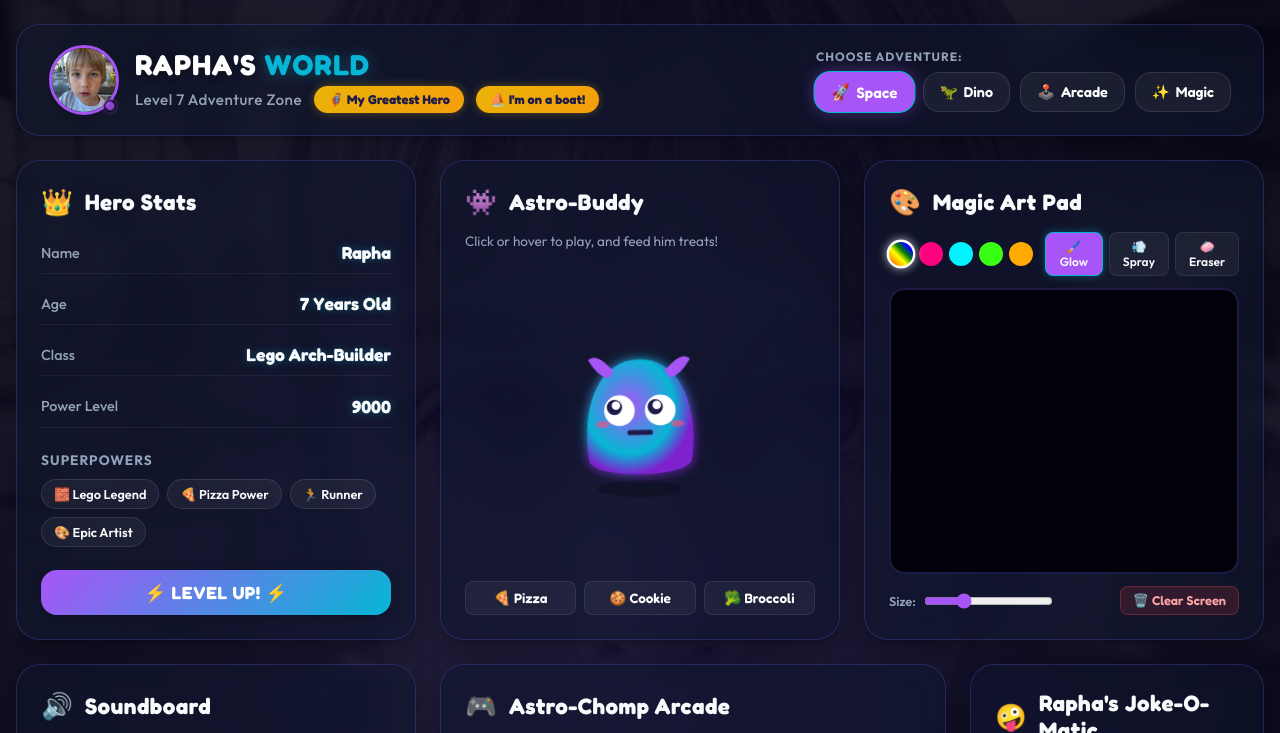
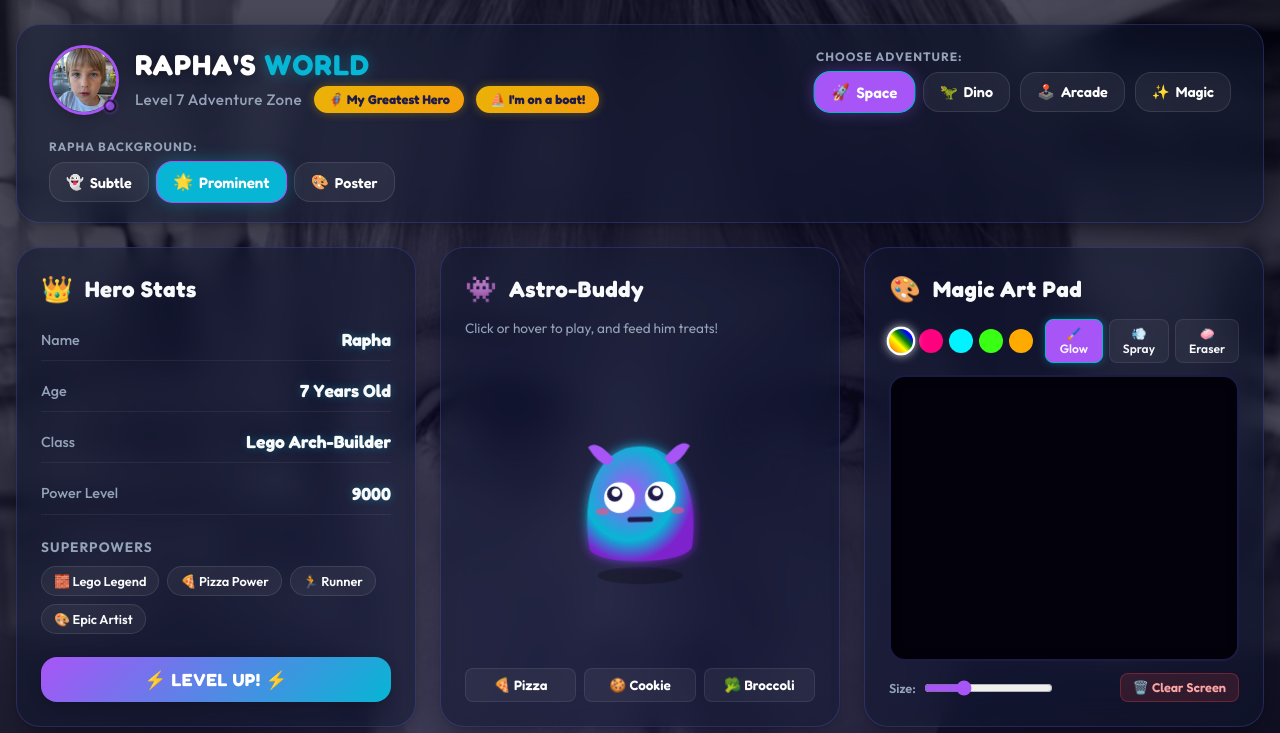
Before and after one commit to dmeburk/raphas-world, a website built with Vite: page index.html in a window 1280 px wide. Both pictures are taken after a click on the button "Space Theme". Shown: the top 733 px of the page. Built offline with nearby package versions, Linux system fonts and the light colour scheme.

Commit message:
feat: make Rapha's portrait highly prominent with interactive background style controller

```diff
--- a/index.html
+++ b/index.html
@@ -10,7 +10,7 @@
     <link rel="preconnect" href="https://fonts.gstatic.com" crossorigin>
     <link href="https://fonts.googleapis.com/css2?family=Fredoka:wght@300..700&family=Outfit:wght@100..900&display=swap" rel="stylesheet">
   </head>
-  <body class="theme-space">
+  <body class="theme-space" data-bg="vibrant">
     <!-- Background Canvas for Particles, Cursor Trails, and Special Effects -->
     <canvas id="global-particles"></canvas>
 
@@ -50,6 +50,22 @@
             </button>
             <button class="theme-btn" data-theme="magic" aria-label="Magic Theme">
               <span class="icon">✨</span> Magic
+            </button>
+          </div>
+        </div>
+
+        <!-- Interactive Background Prominence Control -->
+        <div class="bg-dashboard">
+          <span class="control-label">RAPHA BACKGROUND:</span>
+          <div class="bg-buttons">
+            <button class="bg-btn" data-bg="subtle" title="Subtle Watermark">
+              <span class="icon">👻</span> Subtle
+            </button>
+            <button class="bg-btn active" data-bg="vibrant" title="Thematic Glow">
+              <span class="icon">🌟</span> Prominent
+            </button>
+            <button class="bg-btn" data-bg="full" title="Full Color Poster">
+              <span class="icon">🎨</span> Poster
             </button>
           </div>
         </div>
--- a/src/main.js
+++ b/src/main.js
@@ -230,6 +230,31 @@ themeButtons.forEach(btn => {
 
     // Explode theme specific particles across center
     spawnThemeExplosion();
+  });
+});
+
+
+// --- BACKGROUND PROMINENCE CONTROLLER ---
+const bgButtons = document.querySelectorAll('.bg-btn');
+
+bgButtons.forEach(btn => {
+  btn.addEventListener('click', () => {
+    const targetBg = btn.getAttribute('data-bg');
+
+    // Update active UI classes
+    bgButtons.forEach(b => b.classList.remove('active'));
+    btn.classList.add('active');
+
+    // Update data attribute on body
+    document.body.setAttribute('data-bg', targetBg);
+
+    // Trigger fun synth sound
+    playSynthSound('coin');
+
+    // Emit a small burst of particles for awesome dynamic feedback
+    if (typeof spawnThemeExplosion === 'function') {
+      spawnThemeExplosion();
+    }
   });
 });
 
--- a/src/style.css
+++ b/src/style.css
@@ -23,6 +23,7 @@
 .theme-space {
   --color-bg: #060613;
   --color-surface: rgba(15, 23, 42, 0.55);
+  --color-surface-opaque: rgba(10, 15, 30, 0.85);
   --color-border: rgba(99, 102, 241, 0.25);
   --color-border-hover: rgba(99, 102, 241, 0.5);
   --color-primary: #a855f7; /* Purple */
@@ -40,6 +41,7 @@
 .theme-dino {
   --color-bg: #07150a;
   --color-surface: rgba(13, 27, 18, 0.65);
+  --color-surface-opaque: rgba(8, 18, 12, 0.88);
   --color-border: rgba(132, 204, 22, 0.25);
   --color-border-hover: rgba(132, 204, 22, 0.5);
   --color-primary: #84cc16; /* Lime */
@@ -57,6 +59,7 @@
 .theme-arcade {
   --color-bg: #030303;
   --color-surface: rgba(12, 12, 16, 0.7);
+  --color-surface-opaque: rgba(8, 8, 10, 0.9);
   --color-border: rgba(236, 72, 153, 0.4);
   --color-border-hover: rgba(236, 72, 153, 0.7);
   --color-primary: #ec4899; /* Neon Pink */
@@ -74,6 +77,7 @@
 .theme-magic {
   --color-bg: #0f0b1e;
   --color-surface: rgba(30, 18, 46, 0.6);
+  --color-surface-opaque: rgba(20, 12, 32, 0.85);
   --color-border: rgba(244, 114, 182, 0.3);
   --color-border-hover: rgba(244, 114, 182, 0.6);
   --color-primary: #f472b6; /* Pixie Pink */
@@ -130,7 +134,7 @@ body.theme-arcade::after {
   pointer-events: none;
 }
 
-/* Full-page subtle watermark background photo of Rapha */
+/* Full-page background photo of Rapha */
 .background-watermark {
   position: fixed;
   top: 0;
@@ -141,12 +145,42 @@ body.theme-arcade::after {
   background-size: cover;
   background-position: center 30%; /* Focus on his face */
   background-repeat: no-repeat;
-  opacity: 0.08; /* Extremely subtle watermark so text is 100% readable */
   z-index: 1;
   pointer-events: none;
-  filter: grayscale(100%) contrast(1.15); /* Blends perfectly into all dynamic color themes */
+  transition: opacity var(--transition-slow), filter var(--transition-slow), mix-blend-mode var(--transition-slow);
+}
+
+/* Subtle Mode (Default Watermark) */
+body[data-bg="subtle"] .background-watermark {
+  opacity: 0.08;
+  filter: grayscale(100%) contrast(1.1);
   mix-blend-mode: luminosity;
-  transition: opacity var(--transition-slow);
+}
+
+/* Prominent Mode (Vibrant Thematic Glow) */
+body[data-bg="vibrant"] .background-watermark {
+  opacity: 0.28; /* Much more prominent watermark! */
+  filter: grayscale(100%) contrast(1.2) brightness(0.95);
+  mix-blend-mode: luminosity;
+}
+
+/* Poster Mode (Full Color Masterpiece) */
+body[data-bg="full"] .background-watermark {
+  opacity: 0.5; /* Incredibly prominent, fully visible portrait! */
+  filter: grayscale(0%) contrast(1.05) brightness(0.85);
+  mix-blend-mode: normal; /* Displays actual colors */
+}
+
+/* Ensure glass panels adjust their opacity/blur dynamically for elite contrast and readability */
+body[data-bg="vibrant"] .glass-panel {
+  backdrop-filter: blur(16px) saturate(130%);
+  -webkit-backdrop-filter: blur(16px) saturate(130%);
+}
+
+body[data-bg="full"] .glass-panel {
+  background: var(--color-surface-opaque);
+  backdrop-filter: blur(22px) saturate(150%);
+  -webkit-backdrop-filter: blur(22px) saturate(150%);
 }
 
 #app {
@@ -307,6 +341,55 @@ body.theme-arcade::after {
 @keyframes wobble {
   0% { transform: rotate(-8deg); }
   100% { transform: rotate(8deg); }
+}
+
+/* --- BACKGROUND PROMINENCE CONTROLLER --- */
+.bg-dashboard {
+  display: flex;
+  flex-direction: column;
+  gap: 8px;
+}
+
+.bg-buttons {
+  display: flex;
+  gap: 10px;
+}
+
+.bg-btn {
+  background: rgba(255, 255, 255, 0.05);
+  border: 1px solid rgba(255, 255, 255, 0.1);
+  border-radius: var(--radius-md);
+  padding: 10px 16px;
+  color: #fff;
+  font-family: var(--font-accent);
+  font-size: 0.9rem;
+  font-weight: 600;
+  display: flex;
+  align-items: center;
+  gap: 6px;
+  cursor: pointer;
+  transition: all var(--transition-fast);
+}
+
+.bg-btn:hover {
+  background: rgba(255, 255, 255, 0.12);
+  transform: translateY(-2px);
+}
+
+.bg-btn.active {
+  background: var(--color-secondary);
+  border-color: var(--color-primary);
+  box-shadow: 0 0 15px var(--color-glow);
+  transform: scale(1.05);
+}
+
+.bg-btn.active .icon {
+  animation: bgPulse 1.2s ease-in-out infinite alternate;
+}
+
+@keyframes bgPulse {
+  0% { transform: scale(0.95) rotate(-5deg); }
+  100% { transform: scale(1.1) rotate(5deg); }
 }
 
 /* --- DASHBOARD GRID LAYOUT --- */
```
